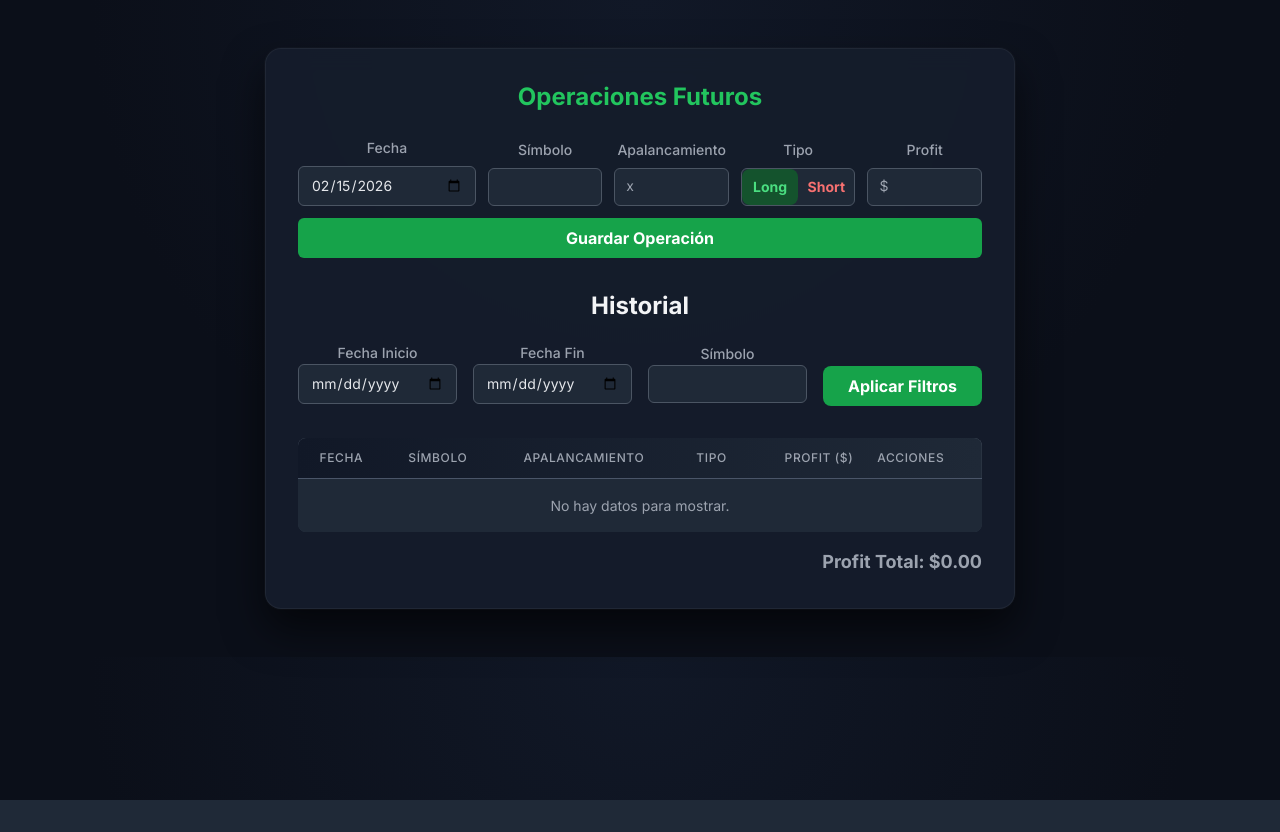
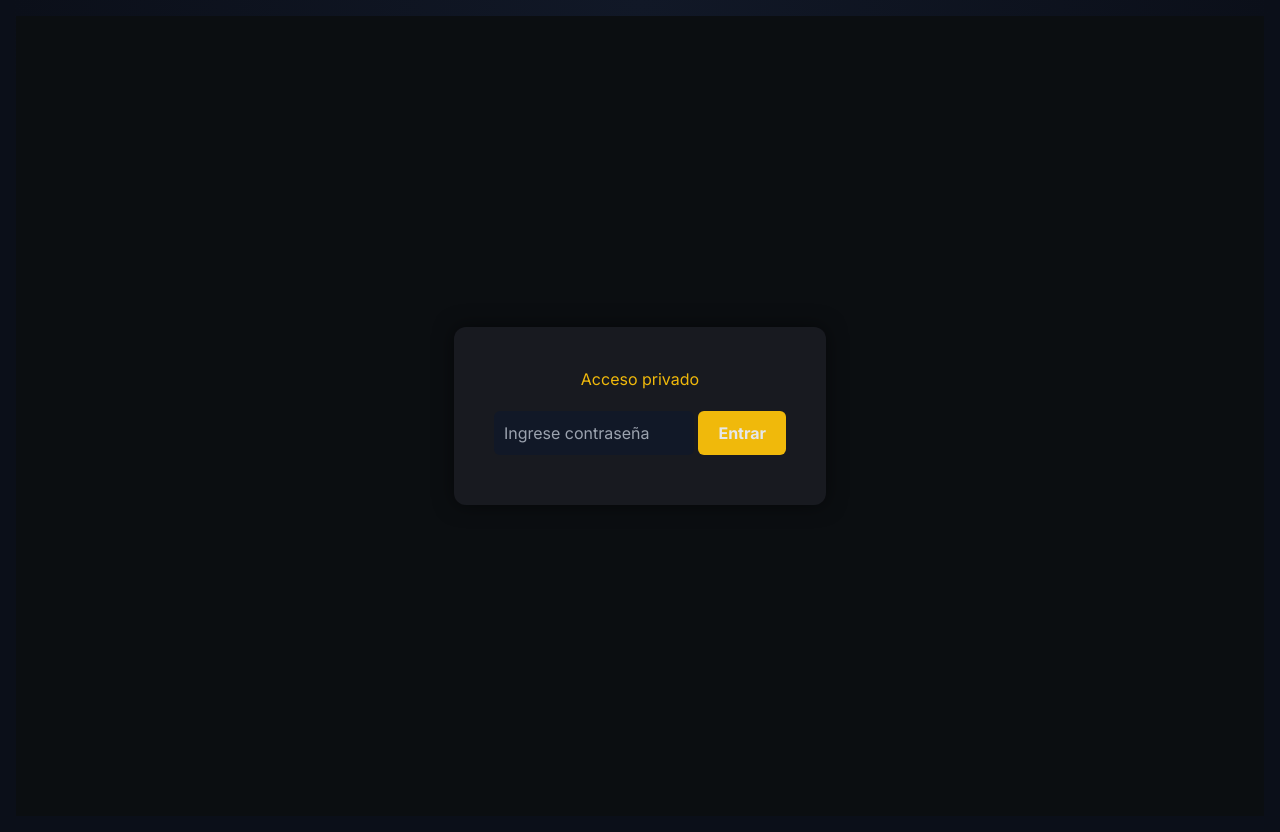
Before and after one commit to sherar13/FuturesJournal, a plain HTML site: page index.html in a window 1280 px wide. Before the commit the page ends 800 px from the top, so only its background shows below. Drawn offline with nearby package versions, Linux system fonts and the light colour scheme.

Commit message:
agregar login

```diff
--- a/index.html
+++ b/index.html
@@ -240,10 +240,83 @@
 			0% { background-color: rgba(239,68,68,0.25); }
 			100% { background-color: transparent; }
 		}
+
+		#login-screen {
+			height: 100vh;
+			display: flex;
+			justify-content: center;
+			align-items: center;
+			background: #0b0e11;
+		}
+
+		.login-box {
+			background: #181a20;
+			padding: 40px;
+			border-radius: 12px;
+			text-align: center;
+			box-shadow: 0 0 20px rgba(0,0,0,0.5);
+		}
+
+		.login-box h2 {
+			color: #f0b90b;
+			margin-bottom: 20px;
+		}
+
+		.login-box input {
+			padding: 10px;
+			width: 200px;
+			margin-bottom: 10px;
+			border: none;
+			border-radius: 6px;
+		}
+
+		.login-box button {
+			background: #f0b90b;
+			border: none;
+			padding: 10px 20px;
+			cursor: pointer;
+			border-radius: 6px;
+			font-weight: bold;
+		}
     </style>
 </head>
+
+<script>
+  const correctPassword = "130321"; // CAMBIÁ ESTO
+
+  function checkPassword() {
+    const input = document.getElementById("password").value;
+    const error = document.getElementById("error");
+
+    if (input === correctPassword) {
+      document.getElementById("login-screen").style.display = "none";
+      document.getElementById("main-content").style.display = "block";
+      localStorage.setItem("authenticated", "true");
+    } else {
+      error.textContent = "Contraseña incorrecta";
+    }
+  }
+
+  window.onload = function() {
+    if (localStorage.getItem("authenticated") === "true") {
+      document.getElementById("login-screen").style.display = "none";
+      document.getElementById("main-content").style.display = "block";
+    }
+  }
+</script>
+
 <body class="bg-gray-800 p-4">
 
+	<div id="login-screen">
+		<div class="login-box">
+			<h2>Acceso privado</h2>
+			<input type="password" id="password" placeholder="Ingrese contraseña">
+			<button onclick="checkPassword()">Entrar</button>
+			<p id="error" style="color:red;"></p>
+		</div>
+	</div>
+
+	<div id="main-content" style="display:none;">
 	    <div class="container ">
 	        <h1 class="text-2xl font-bold text-green-500 mb-6 text-center">Operaciones Futuros</h1>
 
@@ -374,6 +447,8 @@
 	                <button id="cancelDeleteBtn" class="bg-gray-500 hover:bg-gray-600 text-white font-bold rounded-lg transition duration-300">Cancelar</button>
 	            </div>
 	        </div>
+	    </div>
+
 	</div>
 
     <script>
```
Lines whose indentation alone changed are shown as unchanged.
